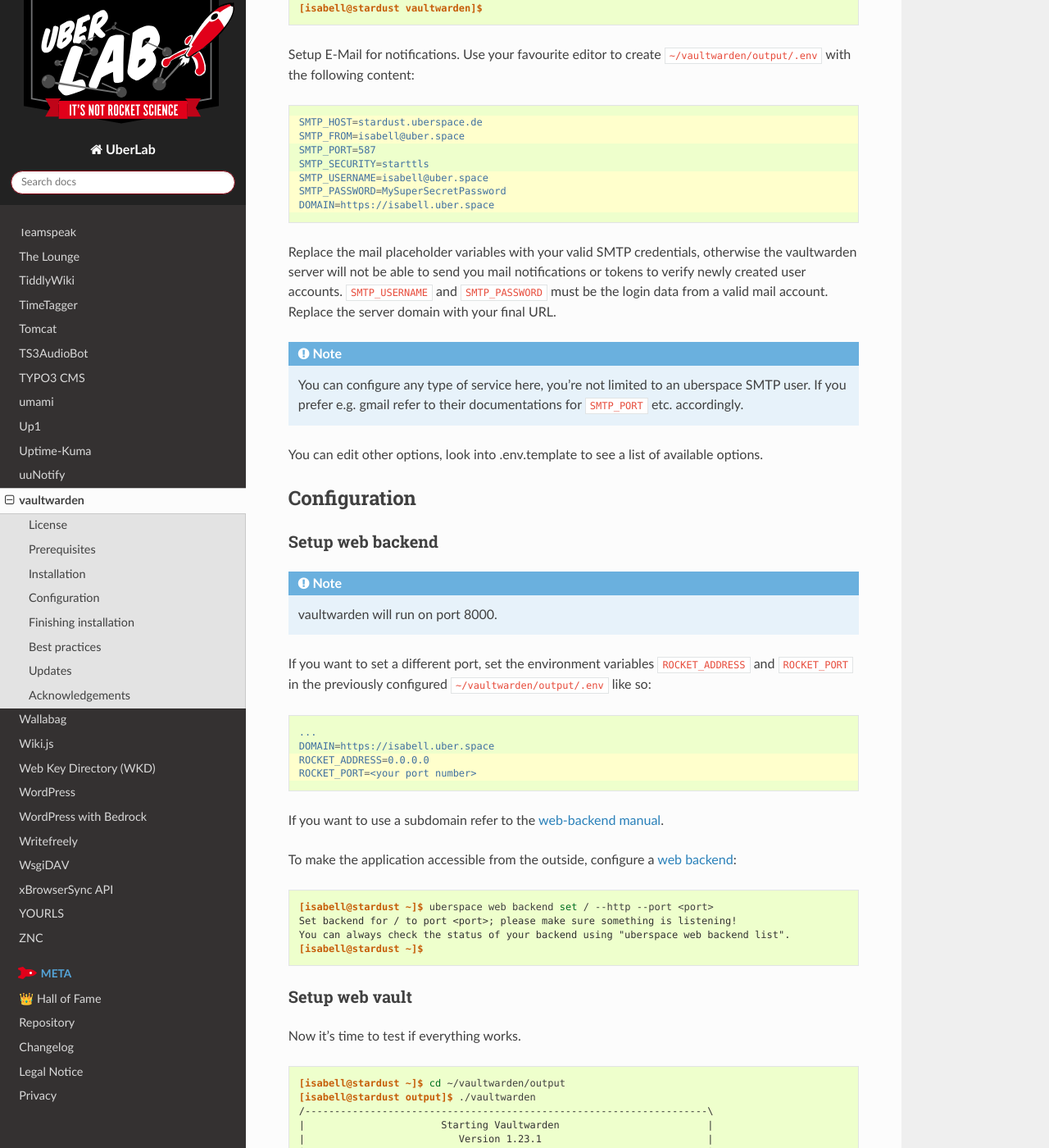
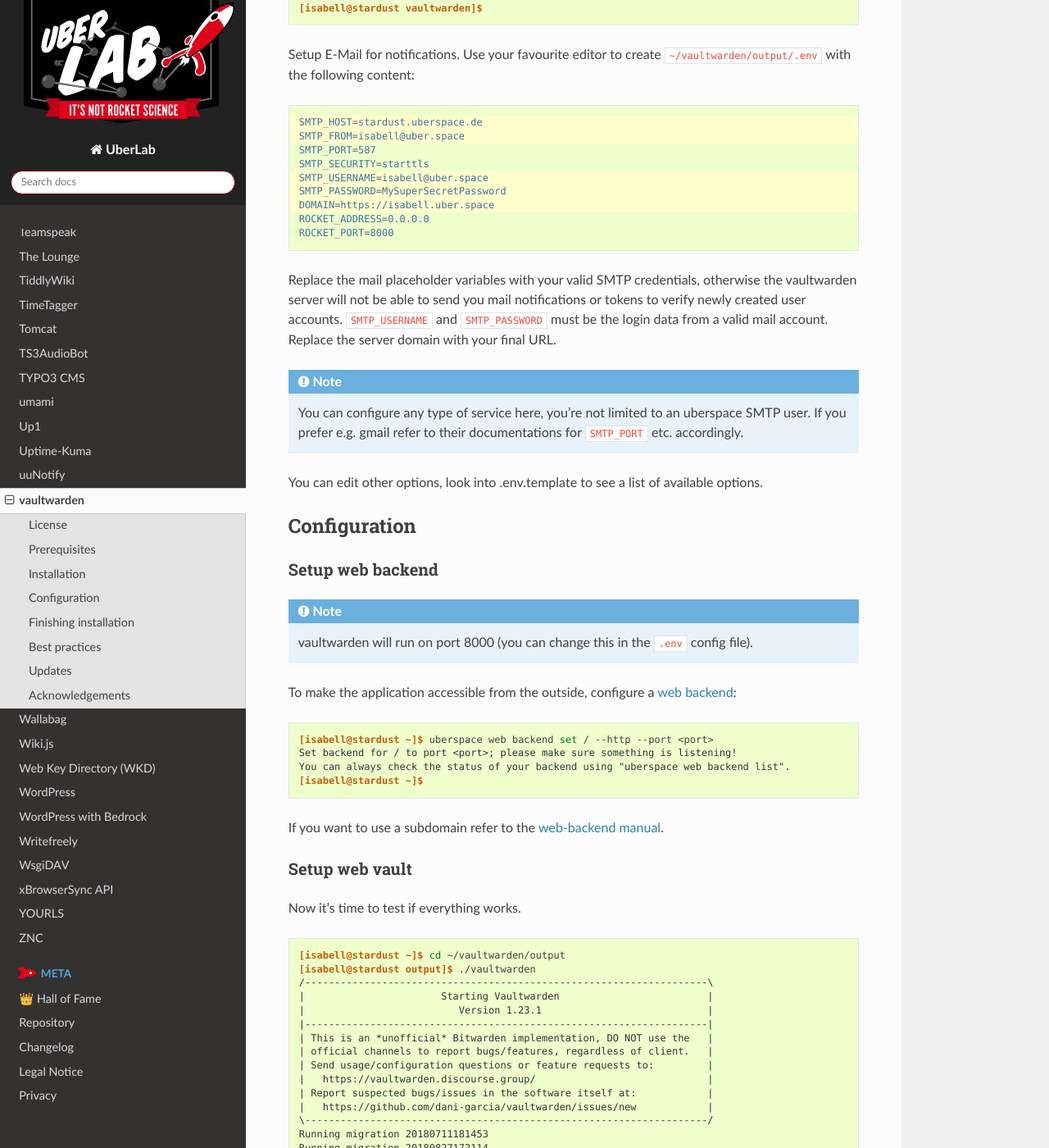
Before and after one commit to Uberspace/lab, a Sphinx documentation site: the page built from source/guide_vaultwarden.rst, in a window 1280 px wide and 1400 px high, scrolled down 2548 px. Shown: the whole window at 82% size. Built offline with Sphinx 7.4.7 and the Read the Docs theme 2.0.0, drawn with Linux system fonts in a browser that asks for light colours.

Commit message:
[vaultwarden] fix address to 0.0.0.0
also simplify mentioning of custom port setup

```diff
--- a/source/guide_vaultwarden.rst
+++ b/source/guide_vaultwarden.rst
@@ -96,6 +96,8 @@
  SMTP_USERNAME=isabell@uber.space
  SMTP_PASSWORD=MySuperSecretPassword
  DOMAIN=https://isabell.uber.space
+ ROCKET_ADDRESS=0.0.0.0
+ ROCKET_PORT=8000
 
 Replace the mail placeholder variables with your valid SMTP credentials, otherwise the vaultwarden server will not be able to send you mail notifications or tokens to verify newly created user accounts.
 ``SMTP_USERNAME`` and ``SMTP_PASSWORD`` must be the login data from a valid mail account. Replace the server domain with your final URL.
@@ -112,22 +114,11 @@
 -----------------
 
 .. note::
-    vaultwarden will run on port 8000.
+    vaultwarden will run on port 8000 (you can change this in the ``.env`` config file).
 
-If you want to set a different port, set the environment variables ``ROCKET_ADDRESS`` and ``ROCKET_PORT`` in the previously configured ``~/vaultwarden/output/.env`` like so:
-
-.. code-block:: ini
- :emphasize-lines: 3,4
-
- ...
- DOMAIN=https://isabell.uber.space
- ROCKET_ADDRESS=0.0.0.0
- ROCKET_PORT=<your port number>
-
+.. include:: includes/web-backend.rst
 
 If you want to use a subdomain refer to the :manual:`web-backend manual <web-backends>`.
-
-.. include:: includes/web-backend.rst
 
 Setup web vault
 ---------------
```
